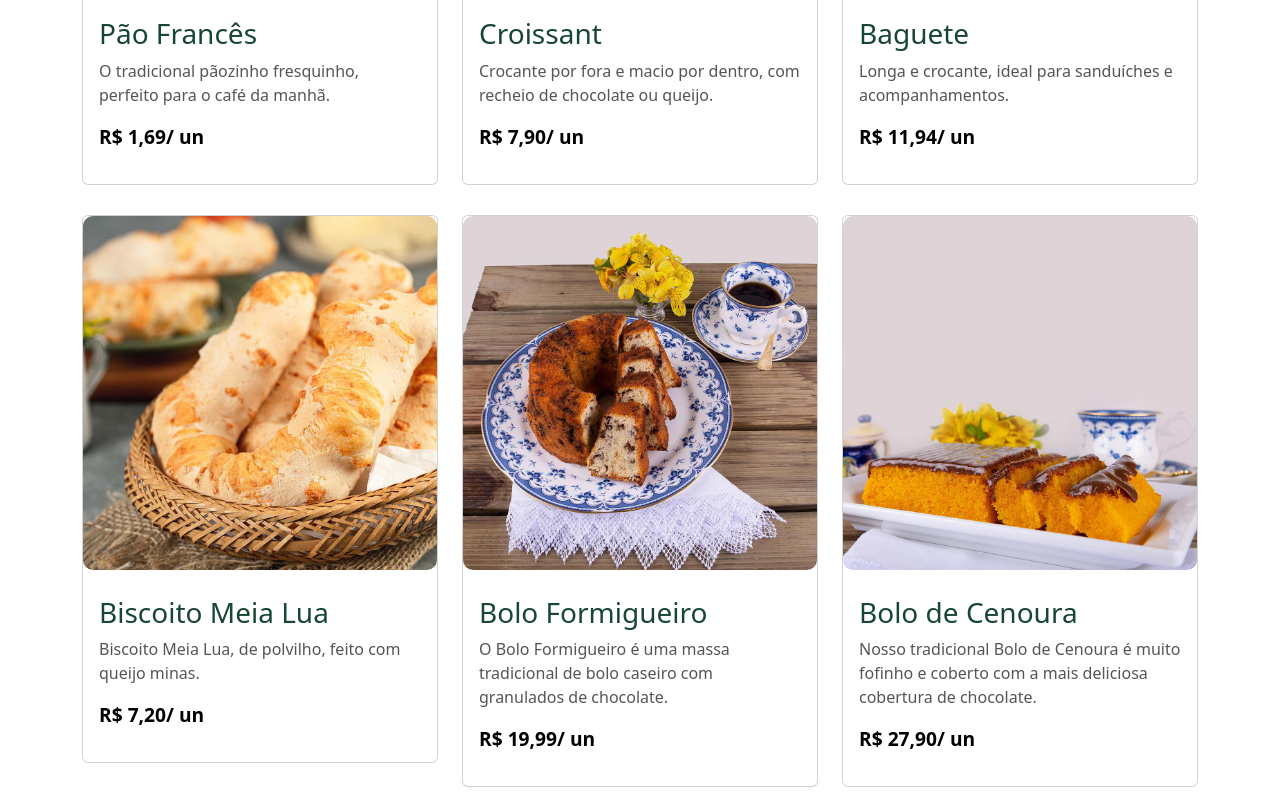
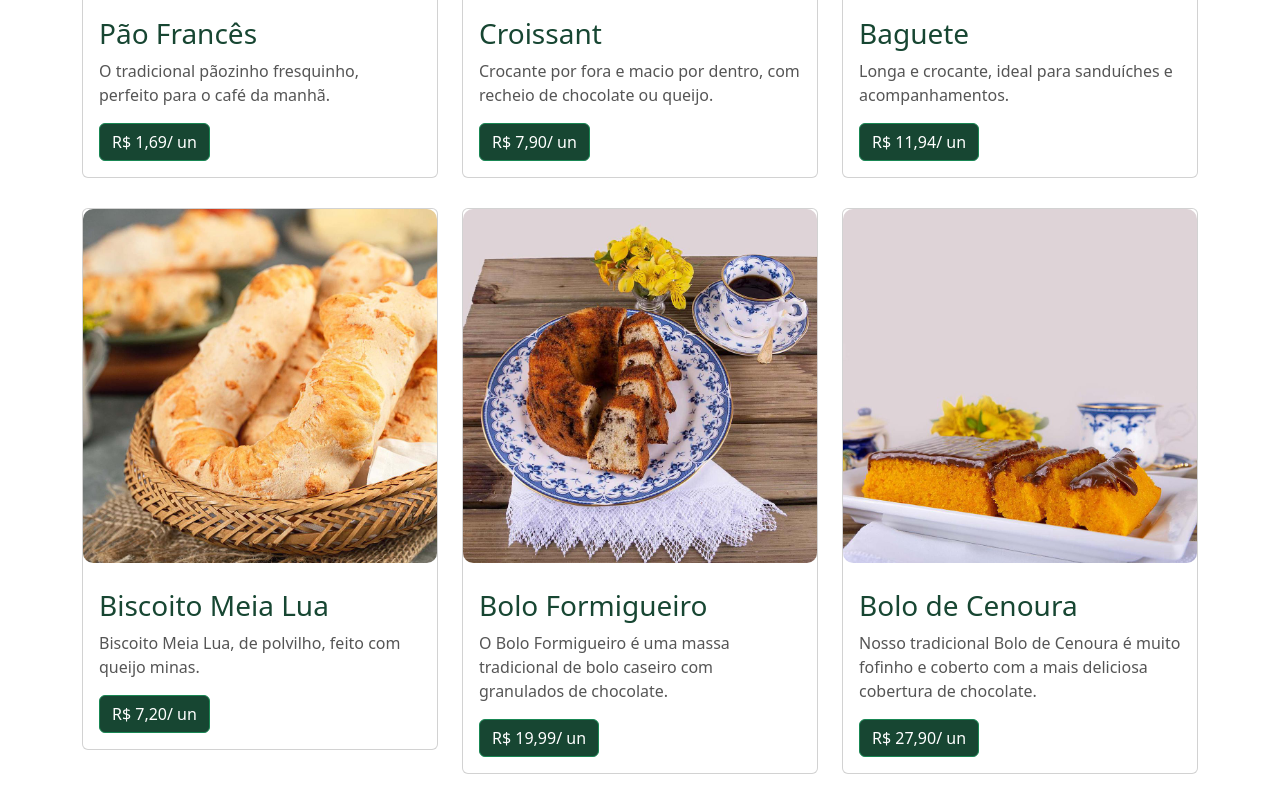
Before and after one commit to anycalais/Revisao2024, a plain HTML site: page padariaDelicioPao/Produtos.html in a window 1280 px wide. Shown: the part 540-1340 px from the top of the page. Drawn offline with nearby package versions, Linux system fonts and the light colour scheme.

Commit message:
Adicionando botoes

```diff
--- a/padariaDelicioPao/Produtos.html
+++ b/padariaDelicioPao/Produtos.html
@@ -123,7 +123,7 @@
                 O tradicional pãozinho fresquinho, perfeito para o café da
                 manhã.
               </p>
-              <p class="preco">R$ 1,69/ un</p>
+              <a href="#" class="btn btn-success">R$ 1,69/ un</a>
             </div>
           </div>
         </div>
@@ -137,7 +137,7 @@
                 Crocante por fora e macio por dentro, com recheio de chocolate
                 ou queijo.
               </p>
-              <p class="preco">R$ 7,90/ un</p>
+              <a href="#" class="btn btn-success">R$ 7,90/ un</a>
             </div>
           </div>
         </div>
@@ -150,7 +150,7 @@
               <p class="card-text">
                 Longa e crocante, ideal para sanduíches e acompanhamentos.
               </p>
-              <p class="preco">R$ 11,94/ un</p>
+              <a href="#" class="btn btn-success">R$ 11,94/ un</a>
             </div>
           </div>
         </div>
@@ -163,7 +163,7 @@
                 <p class="card-text">
                     Biscoito Meia Lua, de polvilho, feito com queijo minas.
                 </p>
-                <p class="preco">R$ 7,20/ un</p>
+                <a href="#" class="btn btn-success">R$ 7,20/ un</a>
               </div>
             </div>
           </div>
@@ -176,7 +176,7 @@
                 <p class="card-text">
                     O Bolo Formigueiro é uma massa tradicional de bolo caseiro com granulados de chocolate.
                 </p>
-                <p class="preco">R$ 19,99/ un</p>
+                <a href="#" class="btn btn-success">R$ 19,99/ un</a>
               </div>
             </div>
           </div>
@@ -189,7 +189,7 @@
                 <p class="card-text">
                     Nosso tradicional Bolo de Cenoura é muito fofinho e coberto com a mais deliciosa cobertura de chocolate.
                 </p>
-                <p class="preco">R$ 27,90/ un</p>
+                <a href="#" class="btn btn-success">R$ 27,90/ un</a>
               </div>
             </div>
           </div>
@@ -202,7 +202,7 @@
                 <p class="card-text">
                     O Pão Doce é preparado artesanalmente. Pão de massa doce tradicional.
                 </p>
-                <p class="preco">R$ 11,60/ 4 un.</p>
+                <a href="#" class="btn btn-success">R$ 11,60/ 4 un.</a>
               </div>
             </div>
           </div>
@@ -216,7 +216,7 @@
                 Feito com doce de leite, cremoso e saboroso.
 Perfeito para qualquer ocasião.
               </p>
-              <p class="preco">R$ 12,98/ un</p>
+              <a href="#" class="btn btn-success">R$ 12,98/ un</a>
             </div>
           </div>
         </div>
@@ -229,7 +229,7 @@ Perfeito para qualquer ocasião.
               <p class="card-text">
                 Elaborada com pão de lo de chocolate, recheio de brigadeiro preto.
               </p>
-              <p class="preco">R$ 79,90/ un</p>
+              <a href="#" class="btn btn-success">R$ 79,90/ un</a>
             </div>
           </div>
         </div>
```
Also changed, not shown: padariaDelicioPao/Contato.html (+3 -0 lines), padariaDelicioPao/index.html (line endings or trailing spaces).
